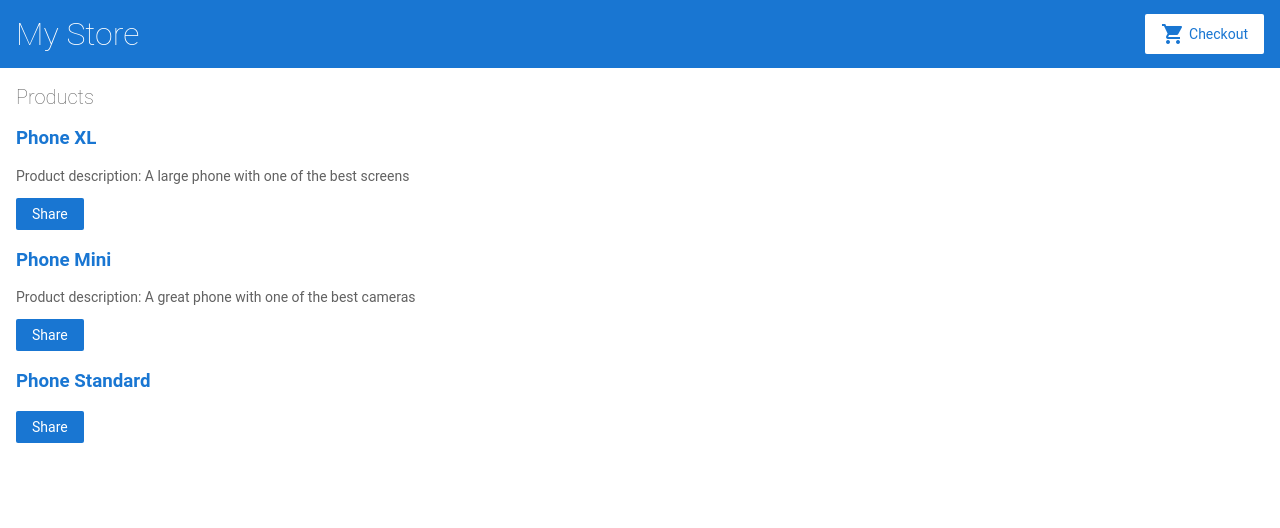
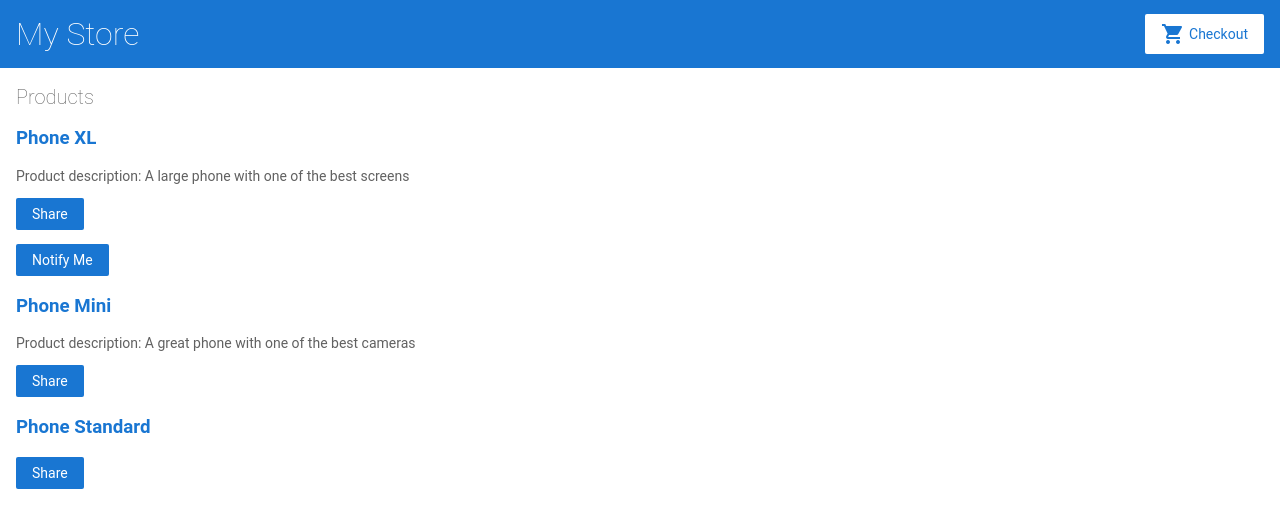
Before and after one commit to martalalik/angular-qi9g7l, an Angular app: page / in a window 1280 px wide. Shown: the top 528 px of the page. Built offline with nearby package versions, Linux system fonts and the light colour scheme.

Commit message:
Pass data to CHILD compponent

```diff
--- a/src/app/product-alerts/product-alerts.component.html
+++ b/src/app/product-alerts/product-alerts.component.html
@@ -1 +1,3 @@
-<p>product-alerts works!</p>
+<p *ngIf="product && product.price > 700">
+  <button type="button">Notify Me</button>
+</p>
--- a/src/app/product-alerts/product-alerts.component.ts
+++ b/src/app/product-alerts/product-alerts.component.ts
@@ -1,15 +1,24 @@
-import { Component, OnInit } from '@angular/core';
+import { Component, OnInit, Input } from '@angular/core';
+import { Product } from '../products';
 
 @Component({
   selector: 'app-product-alerts',
   templateUrl: './product-alerts.component.html',
-  styleUrls: ['./product-alerts.component.css']
+  styleUrls: ['./product-alerts.component.css'],
 })
 export class ProductAlertsComponent implements OnInit {
+  constructor() {}
 
-  constructor() { }
+  @Input()
+  product!: Product;
 
-  ngOnInit(): void {
-  }
+  ngOnInit(): void {}
+}
 
-}
+/*
+1. @Component - component DECORATOR - indicates that the following class is a component. Also provides metadata about the component, including its selector, templates, and styles.
+2. selector - identifies the component. By convention, Angular component selectors begin with the prefix app-, followed by the component name.
+3. templateUrl & styleUrls - reference the component's HTML and CSS.
+4. ProductAlertsComponent - CLASS DEFINITION - define a property named product with an @Input() decorator.
+5. @Input() - IMPUT DECORATOR - indicates that the property value passes in from the component's parent, ProductListComponent.
+*/
--- a/src/app/product-list/product-list.component.html
+++ b/src/app/product-list/product-list.component.html
@@ -8,6 +8,7 @@
     Product description: {{ product.description }}
   </p>
   <button type="button" (click)="share()">Share</button>
+  <app-product-alerts [product]="product"></app-product-alerts>
 </div>
 
 <!--
--- a/src/app/product-list/product-list.component.ts
+++ b/src/app/product-list/product-list.component.ts
@@ -16,6 +16,8 @@ export class ProductListComponent {
 }
 
 /*
+1. @Component - component DECORATOR - indicates that the following class is a component. Also provides metadata about the component, including its selector, templates, and styles.
+
 Copyright Google LLC. All Rights Reserved.
 Use of this source code is governed by an MIT-style license that
 can be found in the LICENSE file at https://angular.io/license
```
